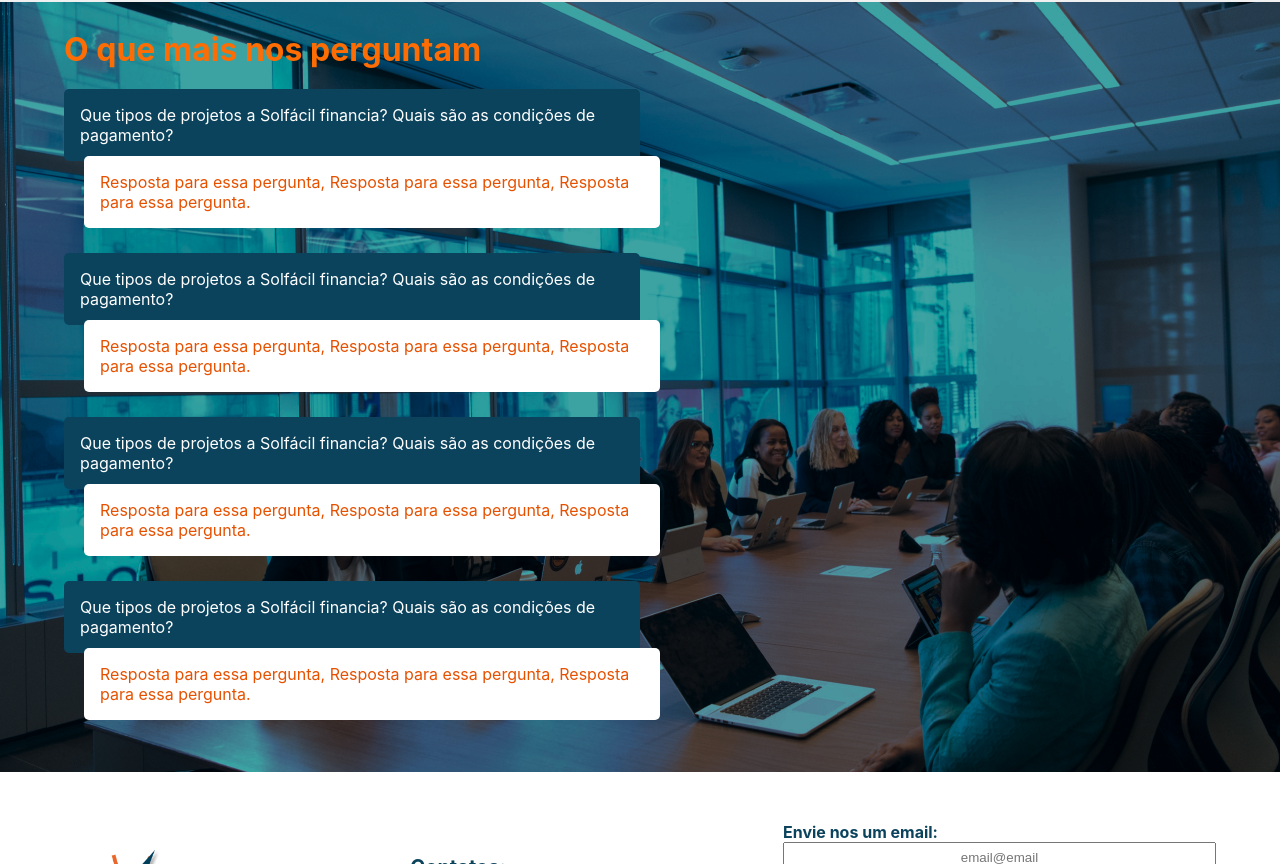
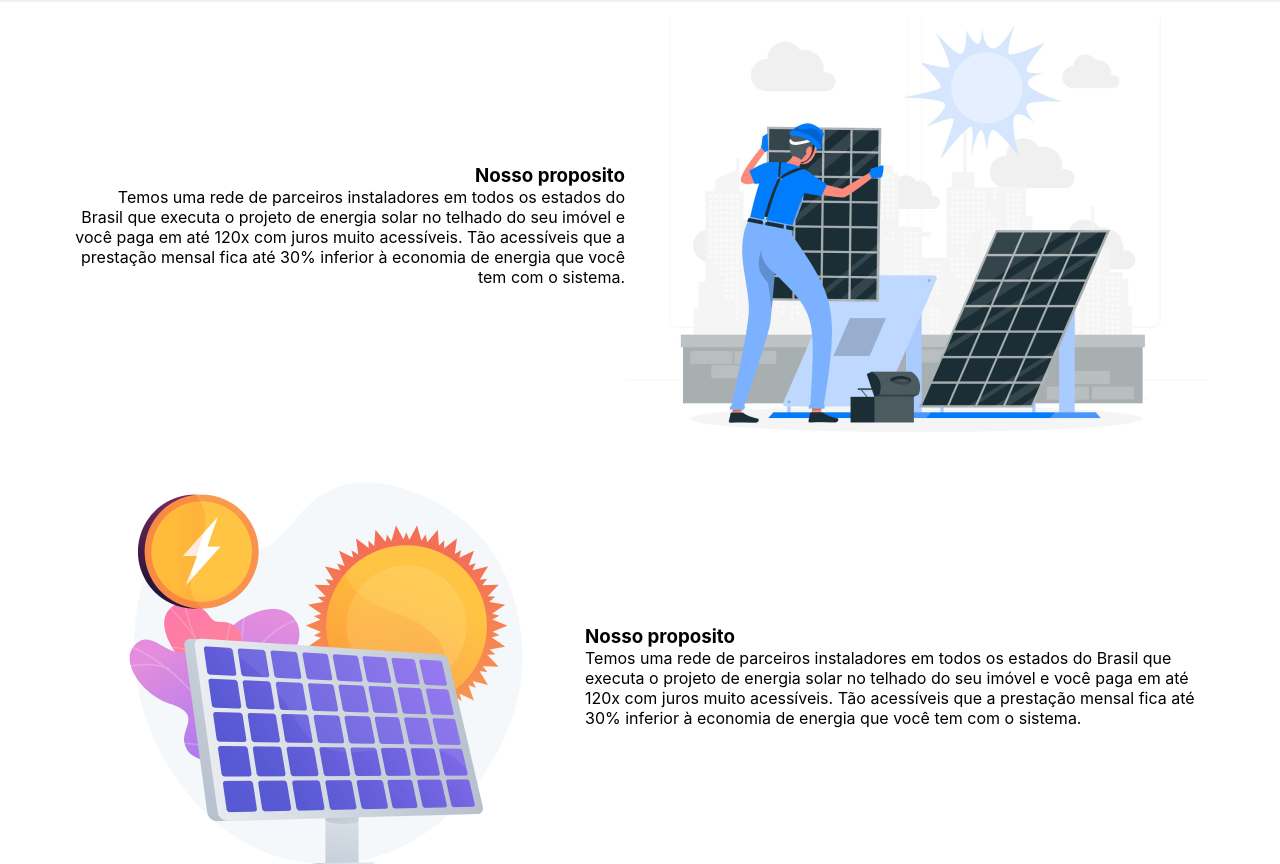
Before and after one commit to arielsardinha/web-energia-solar, a Next.js app: page / in a window 1280 px wide. Shown: the part 1616-2480 px from the top of the page. Built offline with nearby package versions, Linux system fonts and the light colour scheme.

Commit message:
finalizando parte de produtos sessao2

```diff
--- a/components/landingPage/sessao1Servicos/sessa2Servicos.style.tsx
+++ b/components/landingPage/sessao1Servicos/sessa2Servicos.style.tsx
@@ -1,5 +1,5 @@
 import { styled } from "@material-ui/core";
-export const Sessao = styled("div")`
+export const Sessao = styled("aside")`
   display: flex;
   justify-content: space-between;
   flex-wrap: wrap;
--- a/components/landingPage/sessao2Produtos/sessao2Produtos.style.tsx
+++ b/components/landingPage/sessao2Produtos/sessao2Produtos.style.tsx
@@ -8,3 +8,33 @@ export const TituloBox = styled("div")`
     color: var(--blue-light);
   }
 `;
+
+export const BoxProposito = styled("section")`
+  .txt-top,
+  .txt-bottom {
+    display: flex;
+    justify-content: center;
+    align-items: center;
+    padding: ${({ theme }) => theme.spacing(2, 1)};
+  }
+  .txt-top {
+    text-align: right;
+  }
+  .txt-bottom {
+    text-align: left;
+    flex-direction: row-reverse;
+  }
+  ${({ theme }) => theme.breakpoints.down("md")} {
+    .txt-top,
+    .txt-bottom {
+      flex-wrap: wrap-reverse;
+      text-align: left;
+    }
+  }
+  ${({theme})=>theme.breakpoints.down('sm')}{
+    img{
+      width: 100%;
+    }
+  }
+`;
+export const Imagem =styled('img')``
--- a/components/landingPage/sessao2Produtos/sessao2Produtos.tsx
+++ b/components/landingPage/sessao2Produtos/sessao2Produtos.tsx
@@ -1,6 +1,6 @@
 import React from "react";
 import { Container } from "@material-ui/core";
-import { TituloBox } from "./sessao2Produtos.style";
+import { TituloBox, BoxProposito,Imagem } from "./sessao2Produtos.style";
 
 const SessaoProdutos = () => (
   <>
@@ -15,6 +15,36 @@ const SessaoProdutos = () => (
       </Container>
     </TituloBox>
     <Container>
+      <BoxProposito>
+        <aside className="txt-top">
+          <div>
+            <h1>Nosso proposito</h1>
+            <p>
+              Temos uma rede de parceiros instaladores em todos os estados do
+              Brasil que executa o projeto de energia solar no telhado do seu
+              imóvel e você paga em até 120x com juros muito acessíveis. Tão
+              acessíveis que a prestação mensal fica até 30% inferior à economia
+              de energia que você tem com o sistema.
+            </p>
+          </div>
+          <Imagem src="./Rectangle163.png" alt="" />
+        </aside>
+      </BoxProposito>
+      <BoxProposito>
+        <aside className="txt-bottom">
+          <div>
+            <h1>Nosso proposito</h1>
+            <p>
+              Temos uma rede de parceiros instaladores em todos os estados do
+              Brasil que executa o projeto de energia solar no telhado do seu
+              imóvel e você paga em até 120x com juros muito acessíveis. Tão
+              acessíveis que a prestação mensal fica até 30% inferior à economia
+              de energia que você tem com o sistema.
+            </p>
+          </div>
+          <Imagem src="./Rectangle99.png" alt="" />
+        </aside>
+      </BoxProposito>
     </Container>
   </>
 );
```
Also changed, not shown: public/Rectangle163.png (added), public/Rectangle99.png (added).
